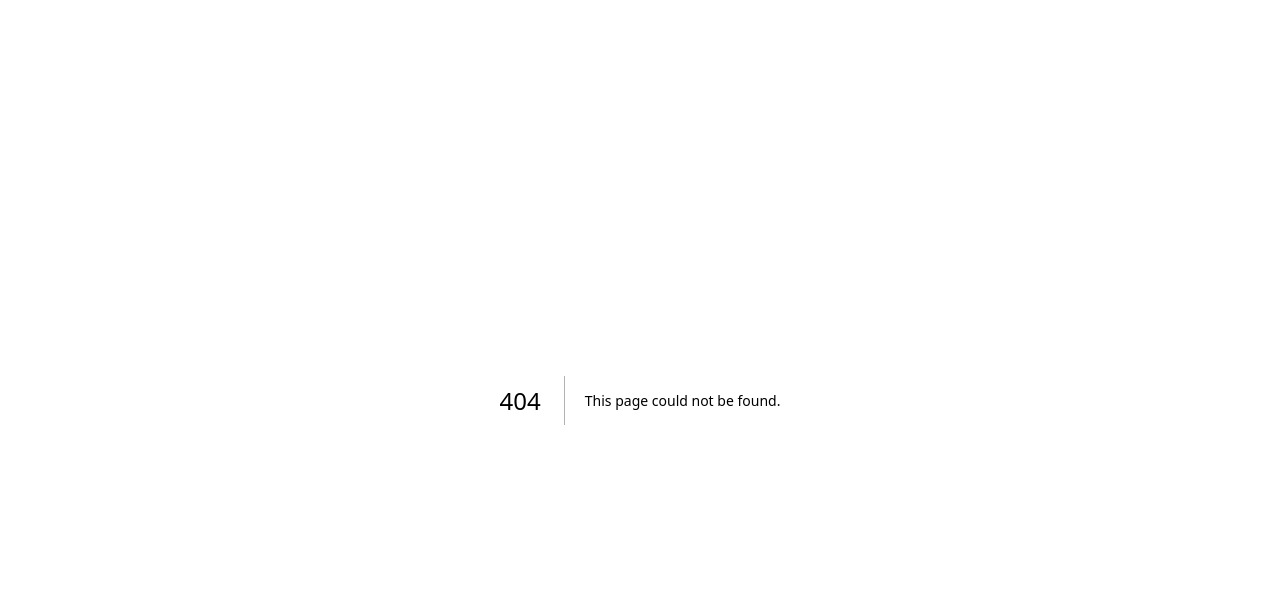
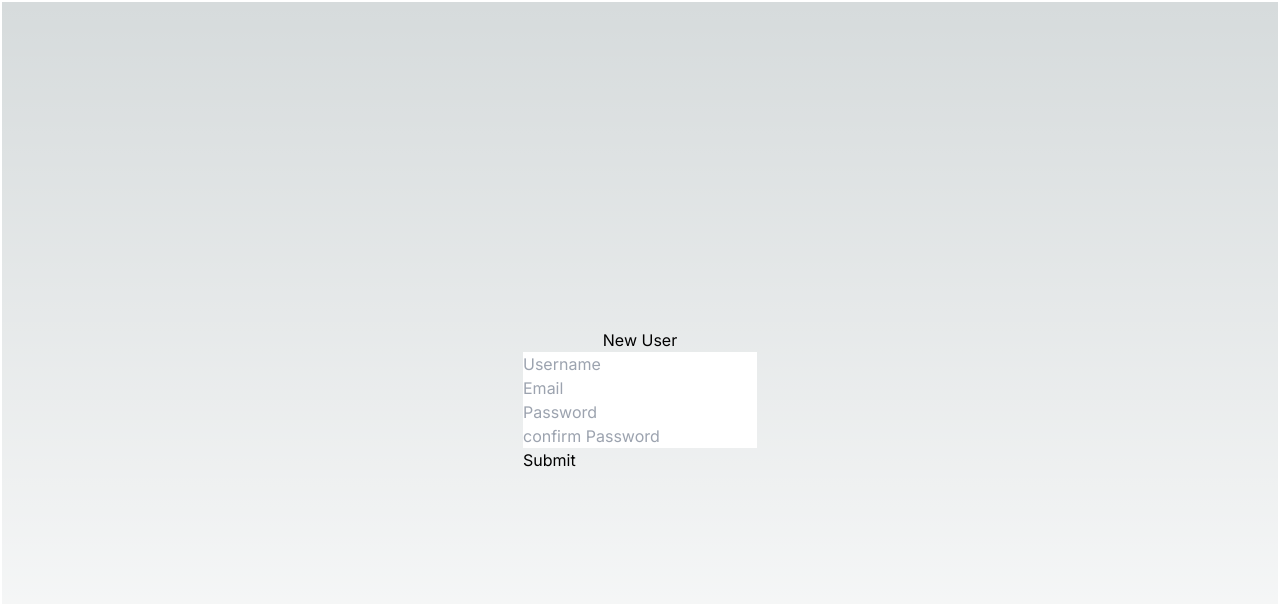
Before and after one commit to jlucas86/e-commerceNextJS, a Next.js app in the folder e-commerce-nextjs/: page /newUser in a window 1280 px wide. Before the commit this address had no page. Shown: the top 604 px of the page. Built offline with nearby package versions, Linux system fonts and the light colour scheme.

Commit message:
new user creation page added

```diff
--- /dev/null
+++ b/e-commerce-nextjs/src/app/newUser/page.tsx
@@ -0,0 +1,18 @@
+export default function newUser() {
+    return (
+        <div className=" w-screen h-screen flex flex-col items-center justify-center border-2 border-white radious ">
+            <h1>New User</h1>
+            <form action="">
+                <input type="text" placeholder="Username" />
+                <br />
+                <input type="text" placeholder="Email" />
+                <br />
+                <input type="password" placeholder="Password" />
+                <br />
+                <input type="password" placeholder="confirm Password" />
+                <br />
+                <button>Submit</button>
+            </form>
+        </div>
+    );
+}
```
